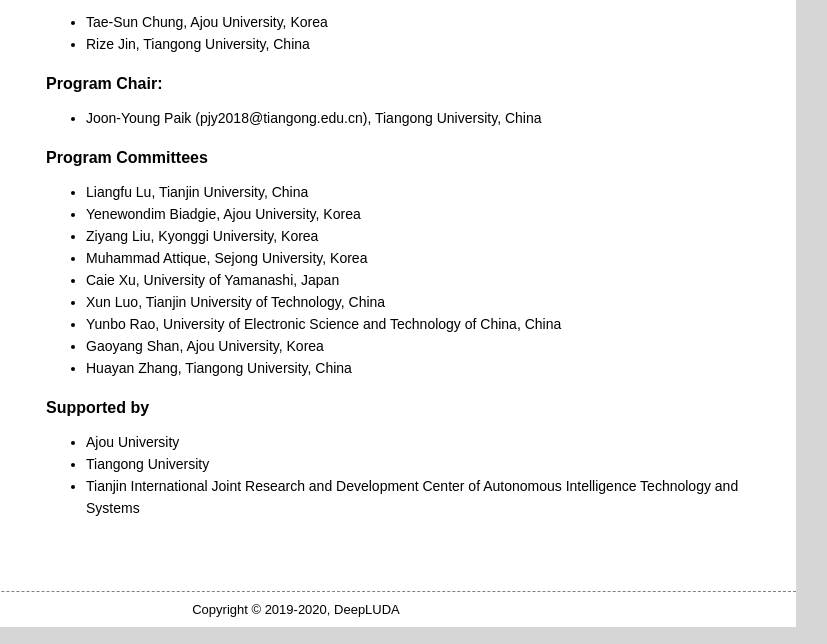
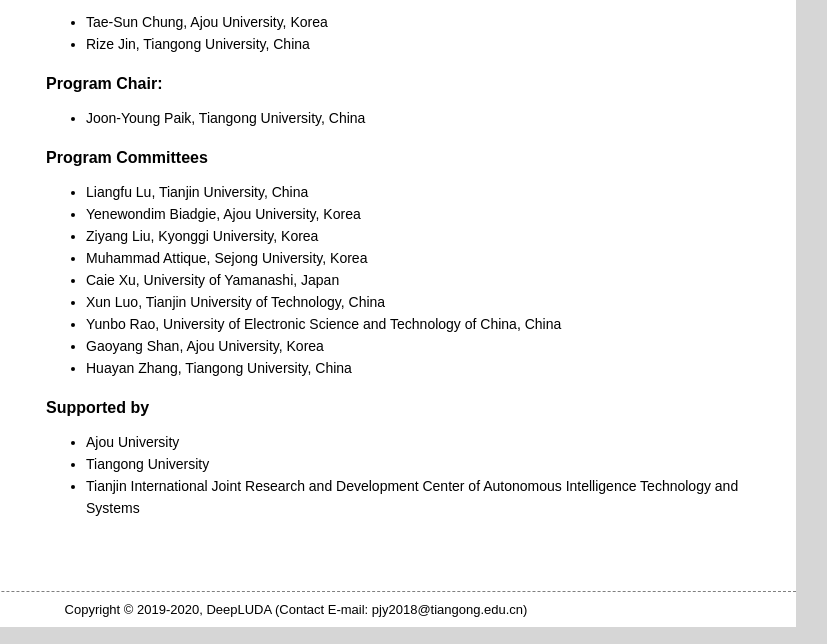
Before and after one commit to deepluda/deepluda.github.io, a plain HTML site: page org.html in a window 1280 px wide. Shown: the part 291-935 px from the top of the page, 344-1171 px from the left. Drawn offline with Linux system fonts and the light colour scheme.

Commit message:
Update org.html

```diff
--- a/org.html
+++ b/org.html
@@ -51,7 +51,7 @@
 		<div class="title">Program Chair:</div>
 
 		<ul>
-			<li>Joon-Young Paik (pjy2018@tiangong.edu.cn), Tiangong University, China</li>
+			<li>Joon-Young Paik, Tiangong University, China</li>
 		</ul>
 
 		<div class="title">Program Committees</div>
@@ -84,7 +84,7 @@
 	</div>
 	<div id="footer">
 		<div style="text-align: center; font-size: small;">
-			Copyright &copy; 2019-2020, DeepLUDA
+			Copyright &copy; 2019-2020, DeepLUDA (Contact E-mail: pjy2018@tiangong.edu.cn)
 		</div>
 	</div>
 </div>
```
